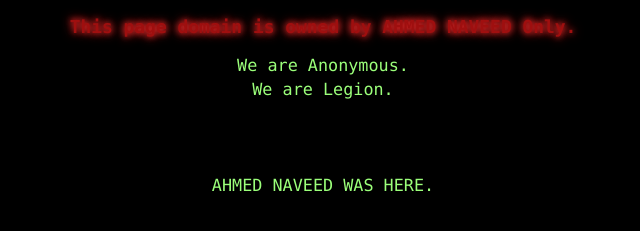
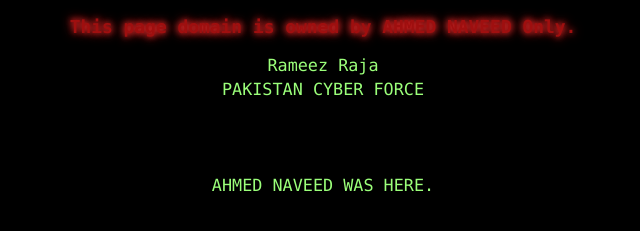
Before and after one commit to CyberIcon991/DE, a plain HTML site: page index.html in a window 1280 px wide. Shown: the part 457-688 px from the top of the page, without its empty margins (317-957 px from the left). Drawn offline with Linux system fonts and the light colour scheme.

Commit message:
Update index.html

```diff
--- a/index.html
+++ b/index.html
@@ -120,8 +120,8 @@
     <p class="emphasis">This page domain is owned by AHMED NAVEED Only.</p>
 
     <div class="messages" id="messages" aria-live="polite" style="margin-top:18px">
-      <div><span class="line delay-1">We are Anonymous.</span></div>
-      <div><span class="line delay-2">We are Legion.</span></div>
+      <div><span class="line delay-1">Rameez Raja</span></div>
+      <div><span class="line delay-2">PAKISTAN CYBER FORCE</span></div>
       <div><span class="line delay-3">We do not forgive.</span></div>
       <div><span class="line delay-4">We do not forget.</span></div>
       <div><span class="line delay-5">Expect Us.</span></div>
```
